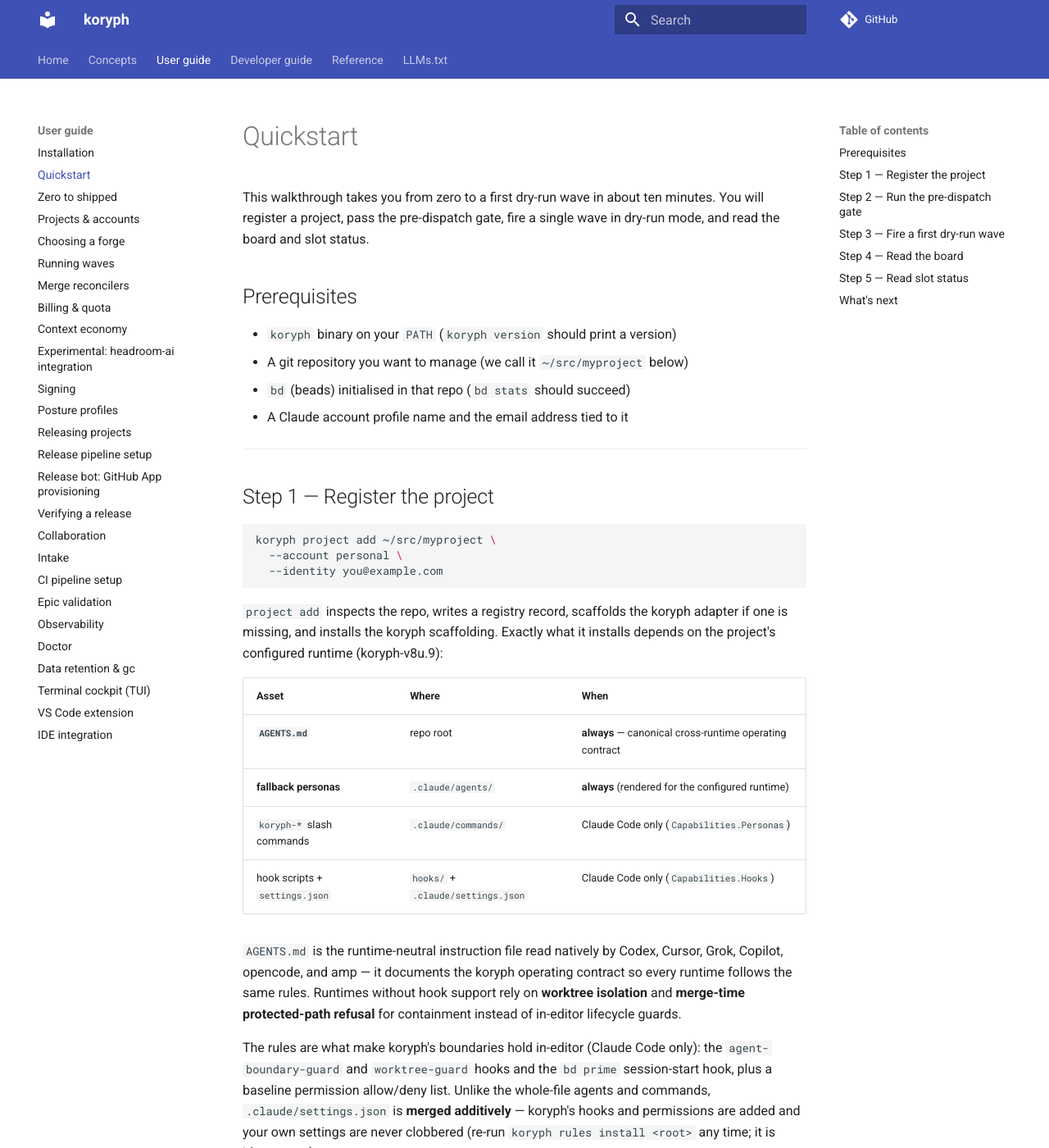
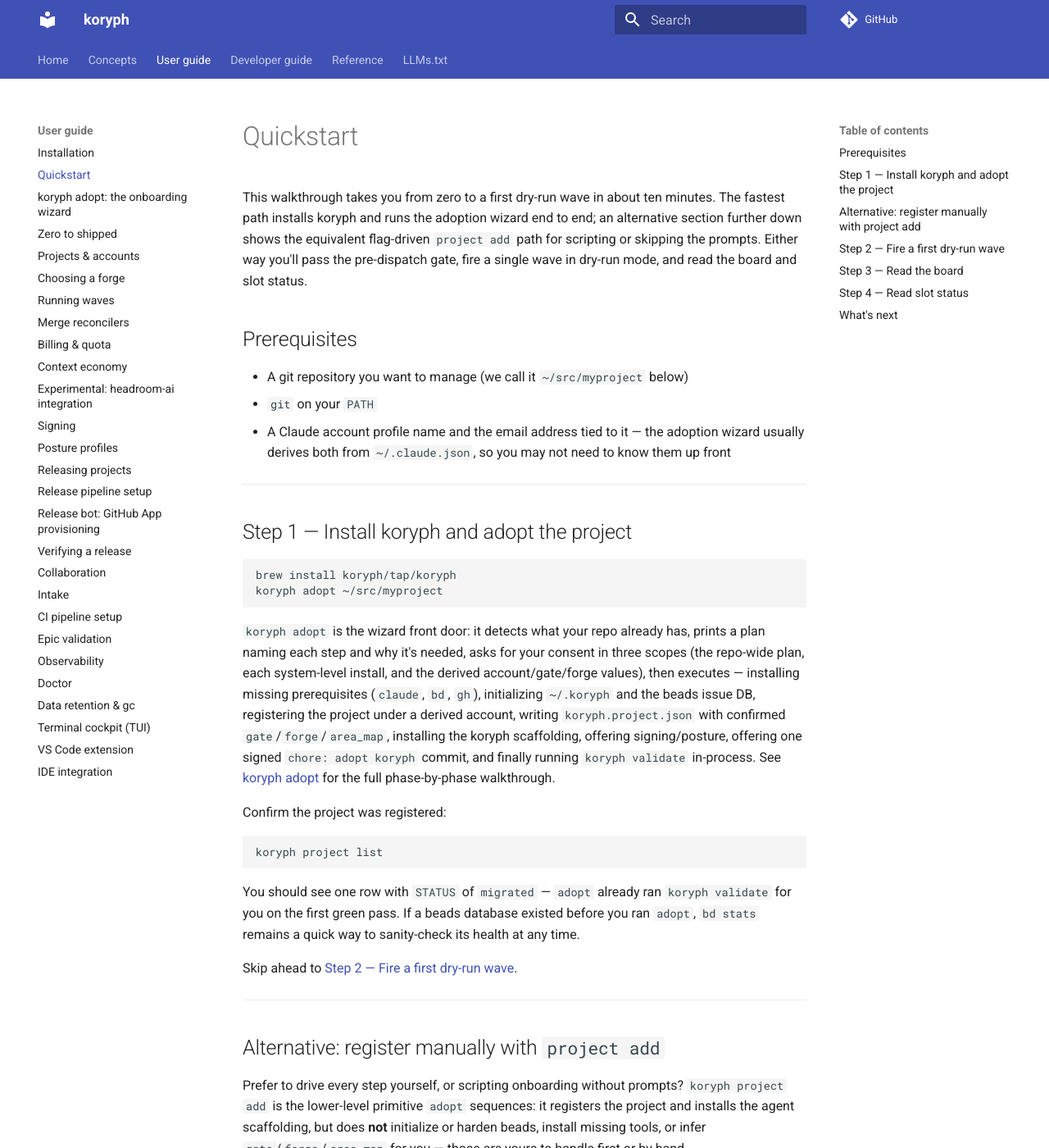
Before and after one commit to koryph/koryph, an MkDocs documentation site: the page built from docs/user-guide/quickstart.md, in a window 1280 px wide and 1400 px high. Shown: the whole window at 82% size. Built offline with MkDocs 1.6.1 and Material for MkDocs 9.7.7, drawn with Linux system fonts in a browser that asks for light colours; comment, search, counter and statistics services are not loaded; some of the changed text lies outside the part shown.

Commit message:
docs(adopt): lead the funnel with koryph adopt
New user-guide chapter for the wizard (phases, consent scopes,
non-interactive/--json contract, nix-flake route, non-goals, re-run
idempotence). Quickstart now starts at brew install + koryph adopt;
installation notes the wizard installs prerequisites with consent;
zero-to-shipped Stage 1 is adopt; llms.txt's agent runbook collapses to
koryph adopt --json with the manual sequence as fallback; fixed the
stale 'created by koryph onboard' claim (onboard is read-only).

Closes: koryph-14p.10
Signed-off-by: Marshall Cody McCain <cody@mccain.family>

````diff
--- a/docs/user-guide/quickstart.md
+++ b/docs/user-guide/quickstart.md
@@ -4,19 +4,64 @@
 # Quickstart
 
 This walkthrough takes you from zero to a first dry-run wave in about ten
-minutes. You will register a project, pass the pre-dispatch gate, fire a
-single wave in dry-run mode, and read the board and slot status.
+minutes. The fastest path installs koryph and runs the adoption wizard end to
+end; an alternative section further down shows the equivalent flag-driven
+`project add` path for scripting or skipping the prompts. Either way you'll
+pass the pre-dispatch gate, fire a single wave in dry-run mode, and read the
+board and slot status.
 
 ## Prerequisites
 
-- `koryph` binary on your `PATH` (`koryph version` should print a version)
 - A git repository you want to manage (we call it `~/src/myproject` below)
-- `bd` (beads) initialised in that repo (`bd stats` should succeed)
-- A Claude account profile name and the email address tied to it
+- `git` on your `PATH`
+- A Claude account profile name and the email address tied to it — the
+  adoption wizard usually derives both from `~/.claude.json`, so you may not
+  need to know them up front
 
 ---
 
-## Step 1 — Register the project
+## Step 1 — Install koryph and adopt the project
+
+```sh
+brew install koryph/tap/koryph
+koryph adopt ~/src/myproject
+```
+
+`koryph adopt` is the wizard front door: it detects what your repo already
+has, prints a plan naming each step and why it's needed, asks for your
+consent in three scopes (the repo-wide plan, each system-level install, and
+the derived account/gate/forge values), then executes — installing missing
+prerequisites (`claude`, `bd`, `gh`), initializing `~/.koryph` and the beads
+issue DB, registering the project under a derived account, writing
+`koryph.project.json` with confirmed `gate`/`forge`/`area_map`, installing
+the koryph scaffolding, offering signing/posture, offering one signed
+`chore: adopt koryph` commit, and finally running `koryph validate`
+in-process. See [koryph adopt](adopt.md) for the full phase-by-phase
+walkthrough.
+
+Confirm the project was registered:
+
+```sh
+koryph project list
+```
+
+You should see one row with `STATUS` of `migrated` — `adopt` already ran
+`koryph validate` for you on the first green pass. If a beads database
+existed before you ran `adopt`, `bd stats` remains a quick way to sanity-check
+its health at any time.
+
+Skip ahead to [Step 2 — Fire a first dry-run wave](#step-2-fire-a-first-dry-run-wave).
+
+---
+
+## Alternative: register manually with `project add`
+
+Prefer to drive every step yourself, or scripting onboarding without
+prompts? `koryph project add` is the lower-level primitive `adopt` sequences:
+it registers the project and installs the agent scaffolding, but does
+**not** initialize or harden beads, install missing tools, or infer
+`gate`/`forge`/`area_map` for you — those are yours to handle first or by
+hand.
 
 ```sh
 koryph project add ~/src/myproject \
@@ -99,9 +144,10 @@ koryph project list
 
 You should see one row with `STATUS` of `registered`.
 
----
-
-## Step 2 — Run the pre-dispatch gate
+This path leaves beads uninitialised and `koryph.project.json` unwritten —
+initialise beads yourself (`bd init`, confirm with `bd stats`) and write
+`gate`/`merge_policy` (at minimum) into `koryph.project.json` before
+continuing. Then run the pre-dispatch gate:
 
 ```sh
 koryph validate myproject
@@ -121,7 +167,7 @@ means at least one check did not pass — the output names the failing check.
 
 ---
 
-## Step 3 — Fire a first dry-run wave
+## Step 2 — Fire a first dry-run wave
 
 ```sh
 koryph run --project myproject --once --dry-run
@@ -164,7 +210,7 @@ count. Add `--json` for the machine-readable payload.
 
 ---
 
-## Step 5 — Read slot status
+## Step 4 — Read slot status
 
 ```sh
 koryph status --project myproject
--- a/mkdocs.yml
+++ b/mkdocs.yml
@@ -51,6 +51,7 @@ nav:
   - User guide:
       - Installation: user-guide/installation.md
       - Quickstart: user-guide/quickstart.md
+      - "koryph adopt: the onboarding wizard": user-guide/adopt.md
       - Zero to shipped: user-guide/zero-to-shipped.md
       - Projects & accounts: user-guide/projects-and-accounts.md
       - Choosing a forge: user-guide/forges.md
````
Also changed, not shown: other parts of docs/user-guide/quickstart.md (+1 -1 lines), docs/llms.txt (+43 -3 lines), docs/user-guide/adopt.md (added, +239 -0 lines), docs/user-guide/installation.md (+11 -0 lines), docs/user-guide/projects-and-accounts.md (+3 -1 lines), docs/user-guide/zero-to-shipped.md (+27 -9 lines).
